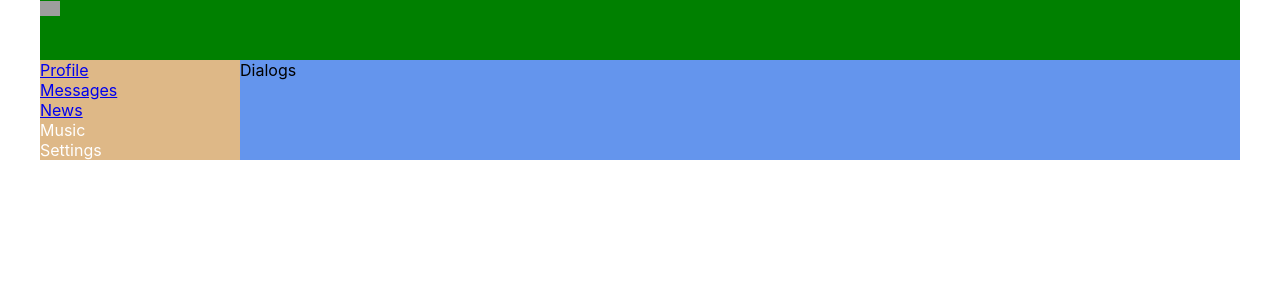
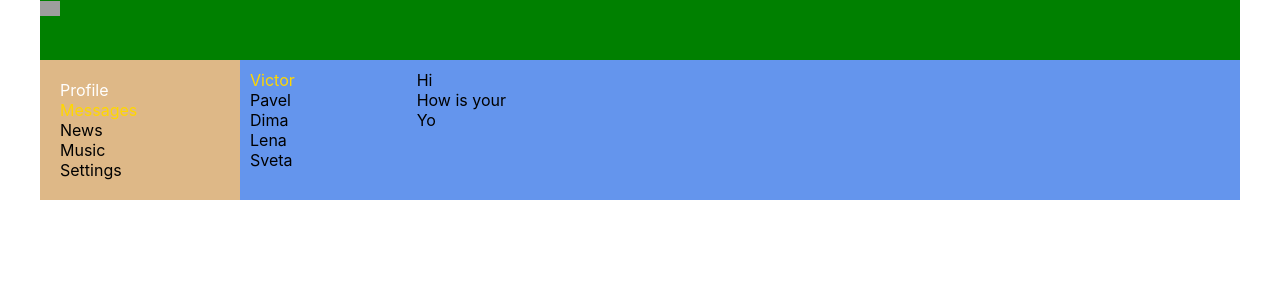
Before and after one commit to Viktor1504/SocialNetwork, a React (Create React App) app: page /dialogs in a window 1280 px wide. Shown: the top 300 px of the page. Built offline with nearby package versions, Linux system fonts and the light colour scheme; grey boxes are pictures that could not be loaded.

Commit message:
layout lesson 21

```diff
--- a/src/App.tsx
+++ b/src/App.tsx
@@ -12,10 +12,11 @@ function App() {
             <div className="app-wrapper">
                 <Header/>
                 <Navbar/>
+
                 <div className={'app-wrapper-content'}>
                     <Routes>
-                        <Route path="/profile" element={<Profile/>}/>
-                        <Route path="/dialogs" element={<Dialogs/>}/>
+                        <Route path="profile" element={<Profile/>}/>
+                        <Route path="dialogs" element={<Dialogs/>}/>
                     </Routes>
                 </div>
             </div>
--- a/src/components/dialogs/Dialogs.module.css
+++ b/src/components/dialogs/Dialogs.module.css
@@ -0,0 +1,24 @@
+.dialogs {
+    display: grid;
+    grid-template-columns: 2fr 10fr;
+}
+
+.dialog {
+
+}
+
+.dialogsItems {
+    padding: 10px;
+}
+
+.dialogsItems .active {
+    color: gold;
+}
+
+.messages {
+    padding: 10px;
+}
+
+.message {
+
+}
--- a/src/components/dialogs/Dialogs.tsx
+++ b/src/components/dialogs/Dialogs.tsx
@@ -3,8 +3,30 @@ import s from './Dialogs.module.css'
 
 export const Dialogs = (props: any) => {
     return (
-        <div>
-            Dialogs
+        <div className={s.dialogs}>
+            <div className={s.dialogsItems}>
+                <div className={s.dialog + ' ' + s.active}>
+                    Victor
+                </div>
+                <div className={s.dialog}>
+                    Pavel
+                </div>
+                <div className={s.dialog}>
+                    Dima
+                </div>
+                <div className={s.dialog}>
+                    Lena
+                </div>
+                <div className={s.dialog}>
+                    Sveta
+                </div>
+
+            </div>
+            <div className={s.messages}>
+                <div className={s.message}>Hi</div>
+                <div className={s.message}>How is your</div>
+                <div className={s.message}>Yo</div>
+            </div>
         </div>
     );
 };
--- a/src/components/navbar/Navbar.module.css
+++ b/src/components/navbar/Navbar.module.css
@@ -1,12 +1,21 @@
 .nav {
     grid-area: n;
     background-color: burlywood;
+    padding: 20px;
 }
+
+.nav a {
+    text-decoration: none;
+}
+
+/*.item a {*/
+/*    color: white;*/
+/*}*/
 
 .item {
     color: white;
 }
 
-.item.active {
+.active {
     color: gold;
 }
--- a/src/components/navbar/Navbar.tsx
+++ b/src/components/navbar/Navbar.tsx
@@ -2,22 +2,25 @@ import React from 'react';
 import s from './Navbar.module.css'
 import {NavLink} from 'react-router-dom';
 
+
 export const Navbar = () => {
-    return <nav className={s.nav}>
-        <div className={s.item}>
-            <NavLink to={'/profile'}>Profile</NavLink>
+    return (
+        <nav className={s.nav}>
+            <div>
+                <NavLink to={'profile'} className={navData => navData.isActive ? s.active : s.item}>Profile</NavLink>
             </div>
-        <div className={`${s.item} ${s.active}`}>
-            <NavLink to={'/dialogs'}>Messages</NavLink>
+            <div>
+                <NavLink to={'dialogs'} className={navData => navData.isActive ? s.active : s.item}>Messages</NavLink>
             </div>
-        <div className={s.item}>
-            <NavLink to={'#'}>News</NavLink>
+            <div>
+                <a>News</a>
             </div>
-        <div className={s.item}>
+            <div>
                 <a>Music</a>
             </div>
-        <div className={s.item}>
+            <div>
                 <a>Settings</a>
             </div>
         </nav>
+    )
 }
```
Lines whose indentation alone changed are shown as unchanged.
